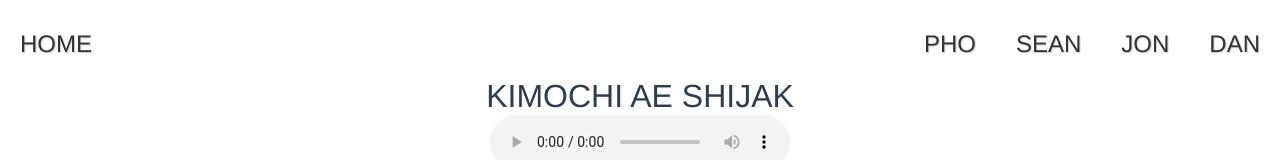
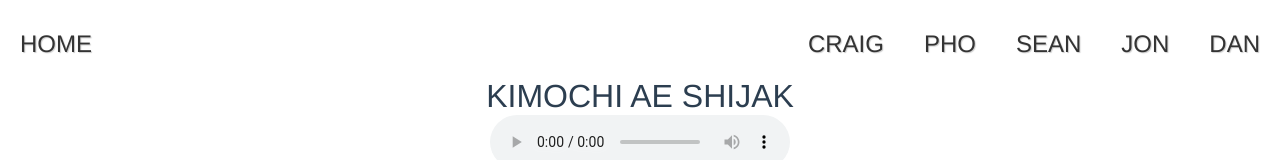
Before and after one commit to kimochisekai/kimochisekai.club, a Vue app: page / in a window 1280 px wide. Shown: the top 160 px of the page. Built offline with nearby package versions, Linux system fonts and the light colour scheme.

Commit message:
Add craigs page

```diff
--- a/src/components/Header.vue
+++ b/src/components/Header.vue
@@ -6,6 +6,7 @@
             <li class="nav-bar-item right"><router-link to="jon">Jon</router-link></li>
             <li class="nav-bar-item right"><router-link to="sean">Sean</router-link></li>
             <li class="nav-bar-item right"><router-link to="pho">Pho</router-link></li>
+            <li class="nav-bar-item right"><router-link to="craig">Craig</router-link></li>
         </ul>
     </nav>
 </template>
--- a/src/router/index.js
+++ b/src/router/index.js
@@ -5,6 +5,7 @@ import Dan from '@/components/Dan';
 import Sean from '@/components/Sean';
 import Jon from '@/components/Jon';
 import Pho from '@/components/Pho';
+import Craig from '@/components/Craig';
 
 import Header from '@/components/Header';
 
@@ -19,6 +20,7 @@ const routes = {
 	'/sean': Sean,
 	'/Jon': Jon,
 	'/Pho': Pho,
+	'/Craig': Craig,
 };
 
 export default new Router({
@@ -43,6 +45,10 @@ export default new Router({
 		{
 			path: '/pho',
 			component: Pho,
-		}
+		},
+		{
+			path: '/craig',
+			component: Craig,
+		},
   ],
 });
```
